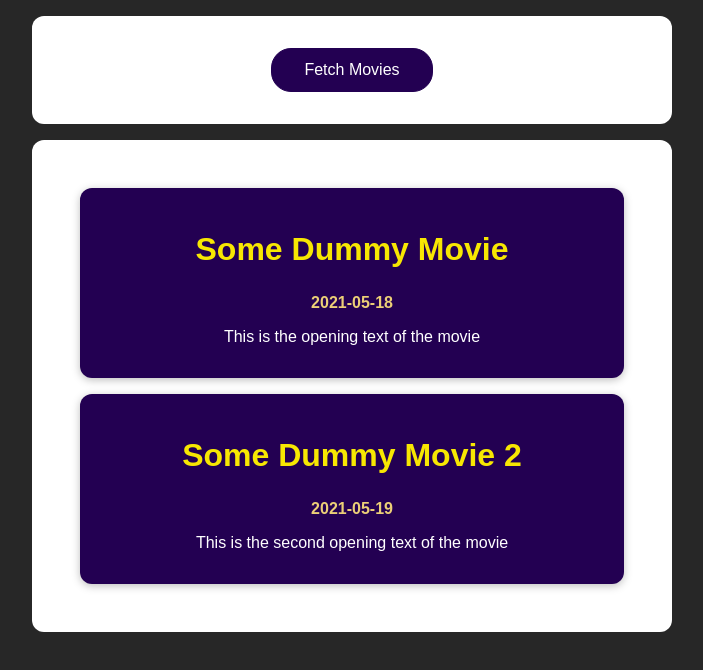
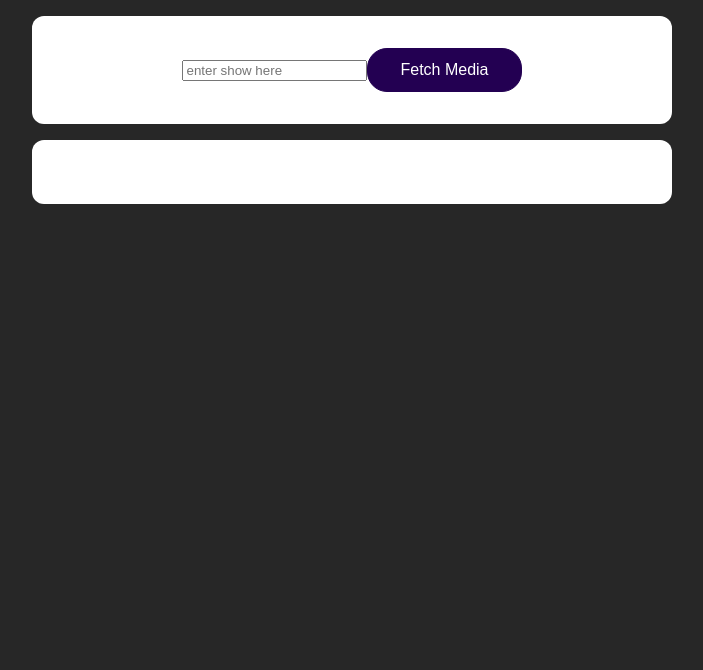
Before and after one commit to Jason2B3/movies_test, a React (Create React App) app: page / in a window 1280 px wide. Shown: the top 670 px of the page, without its empty margins (288-991 px from the left). Built offline with nearby package versions, Linux system fonts and the light colour scheme.

Commit message:
commit 175A: then chain

```diff
--- a/src/App.js
+++ b/src/App.js
@@ -1,31 +1,41 @@
-import React from 'react';
+import React, { useState } from "react";
 
-import MoviesList from './components/MoviesList';
-import './App.css';
+import MoviesList from "./components/MoviesList";
+import "./App.css";
 
 function App() {
-  const dummyMovies = [
-    {
-      id: 1,
-      title: 'Some Dummy Movie',
-      openingText: 'This is the opening text of the movie',
-      releaseDate: '2021-05-18',
-    },
-    {
-      id: 2,
-      title: 'Some Dummy Movie 2',
-      openingText: 'This is the second opening text of the movie',
-      releaseDate: '2021-05-19',
-    },
-  ];
+  const [poster, setPoster] = useState([]);
+  const inputRef = React.useRef("nothing");
+  const btnHandler = function () {
+    showResearch(inputRef.current.value);
+    inputRef.current.value = "";
+  };
+
+  function showResearch(query) {
+    fetch(`https://api.tvmaze.com/singlesearch/shows?q=${query}`)
+      .then((response) => {
+        if (!response.ok)
+          throw new Error("No shows found in the search results");
+        return response.json();
+      })
+      .then((parsedData) => {
+        console.log(parsedData);
+        setPoster((prevState) => [...prevState, parsedData.image.medium]);
+      })
+      .catch((errorObj) => {
+        alert(errorObj);
+        console.error(errorObj);
+      });
+  }
 
   return (
     <React.Fragment>
       <section>
-        <button>Fetch Movies</button>
+        <input ref={inputRef} placeholder={"enter show here"} />
+        <button onClick={btnHandler}>Fetch Media</button>
       </section>
       <section>
-        <MoviesList movies={dummyMovies} />
+        {poster.length === 0 ? "" : <img src={poster[0]}></img>}
       </section>
     </React.Fragment>
   );
--- a/src/components/Movie.js
+++ b/src/components/Movie.js
@@ -1,6 +1,6 @@
-import React from 'react';
+import React from "react";
 
-import classes from './Movie.module.css';
+import classes from "./Movie.module.css";
 
 const Movie = (props) => {
   return (
--- a/src/components/MoviesList.js
+++ b/src/components/MoviesList.js
@@ -1,11 +1,11 @@
-import React from 'react';
+import React from "react";
 
-import Movie from './Movie';
-import classes from './MoviesList.module.css';
+import Movie from "./Movie";
+import styles from "./MoviesList.module.css";
 
 const MovieList = (props) => {
   return (
-    <ul className={classes['movies-list']}>
+    <ul className={styles["movies-list"]}>
       {props.movies.map((movie) => (
         <Movie
           key={movie.id}
```
Also changed, not shown: 1 other file (tests, documents, lock files or other folders).
